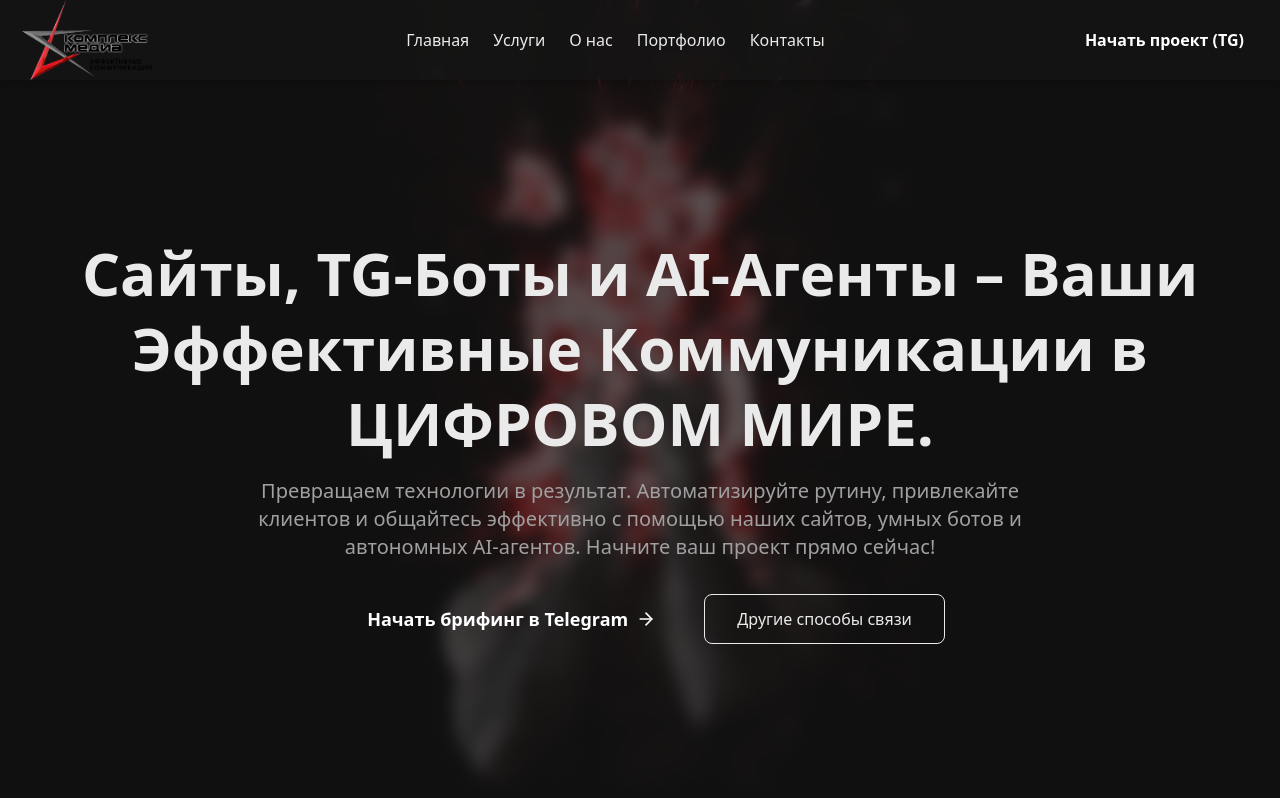
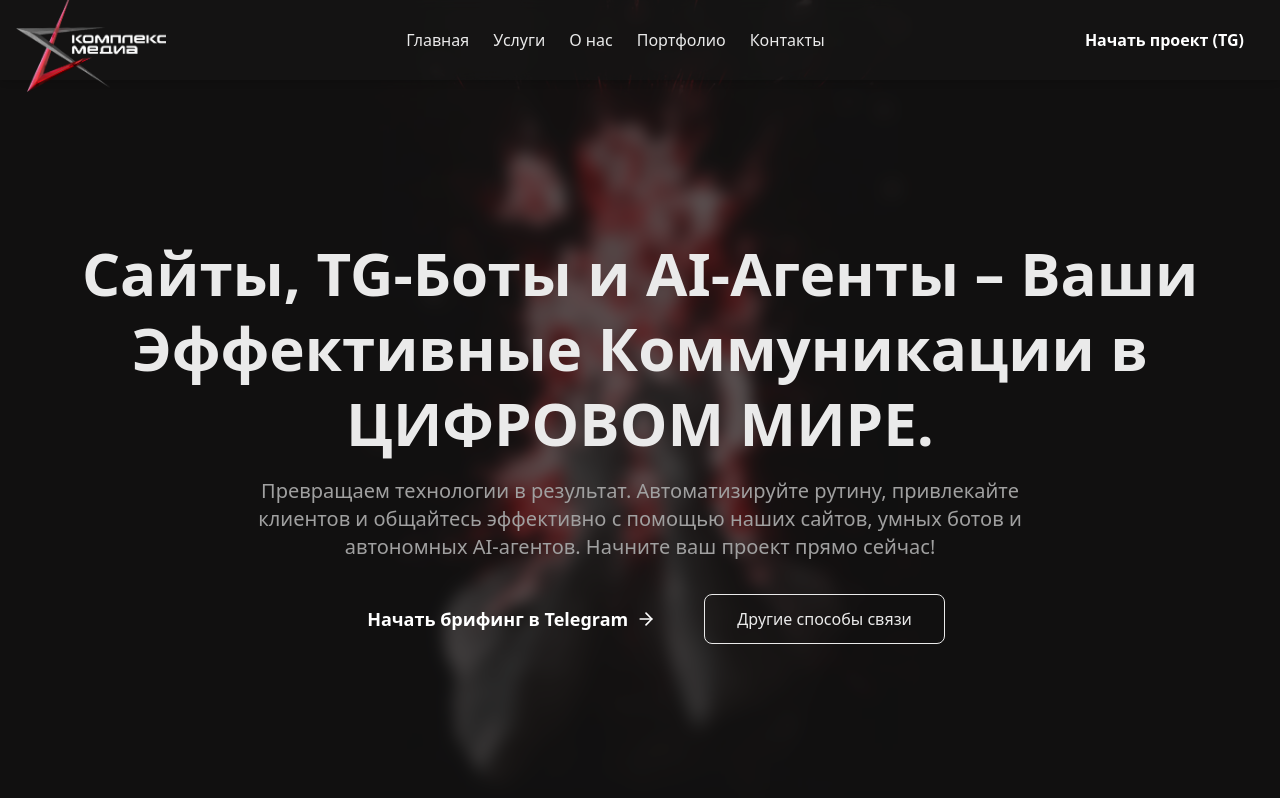
Before and after one commit to domosedoff/complexmedia, a Next.js app: page / in a window 1280 px wide. Shown: the top 798 px of the page. Built offline with nearby package versions, Linux system fonts and the light colour scheme.

Commit message:
commit_03 done new logo

```diff
--- a/src/components/Footer.tsx
+++ b/src/components/Footer.tsx
@@ -10,7 +10,7 @@ const Footer = () => {
   const telegramUsername = "complexmedia_bot"; // Пример
   const telegramLink = `https://t.me/${telegramUsername}`;
   // TODO: Замените '/logo-placeholder.svg' на реальный путь к вашему логотипу в /public
-  const logoPath = "/logo.png"; // ВРЕМЕННО: Используйте плейсхолдер или ваш файл
+  const logoPath = "/logo_01.png"; // ВРЕМЕННО: Используйте плейсхолдер или ваш файл
 
   return (
     // Используем CSS переменные через theme() для Tailwind v4
--- a/src/components/Header.tsx
+++ b/src/components/Header.tsx
@@ -8,7 +8,7 @@ import { Menu, X } from "lucide-react";
 import MobileMenu from "./MobileMenu";
 
 const Header = () => {
-  const logoPath = "/logo.png"; // ЗАМЕНИТЕ
+  const logoPath = "/logo_01.png"; // ЗАМЕНИТЕ
   const telegramBotLink = "https://t.me/complexmedia_bot"; // ЗАМЕНИТЕ
   const logoWidth = 150;
   const logoHeight = 40;
```
Also changed, not shown: public/logo_01.png (added).
